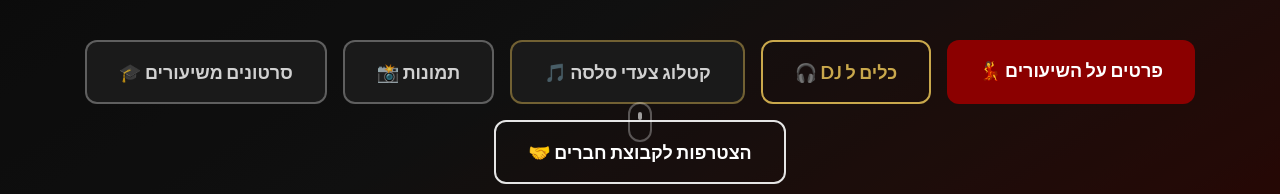
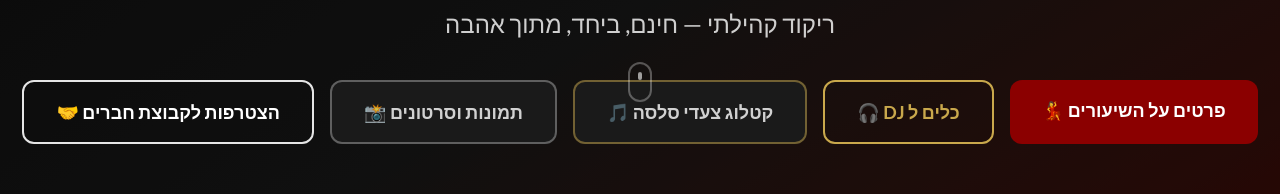
Before and after one commit to manavner/media-noche-karmiel, a Next.js app: page / in a window 1280 px wide. Shown: the part 463-657 px from the top of the page. Built offline with nearby package versions, Linux system fonts and the light colour scheme; no server answers.

Commit message:
fix: update gallery hero button

```diff
--- a/components/home/HeroSection.tsx
+++ b/components/home/HeroSection.tsx
@@ -48,13 +48,7 @@ export function HeroSection() {
             href="/gallery"
             className="bg-dark-card border-2 border-white/30 text-white/80 hover:border-white hover:text-white px-8 py-4 rounded-lg font-bold text-lg transition-all"
           >
-            תמונות 📸
-          </Link>
-          <Link
-            href="/videos"
-            className="bg-dark-card border-2 border-white/30 text-white/80 hover:border-white hover:text-white px-8 py-4 rounded-lg font-bold text-lg transition-all"
-          >
-            סרטונים משיעורים 🎓
+            תמונות וסרטונים 📸
           </Link>
           <Link
             href="/join"
```
